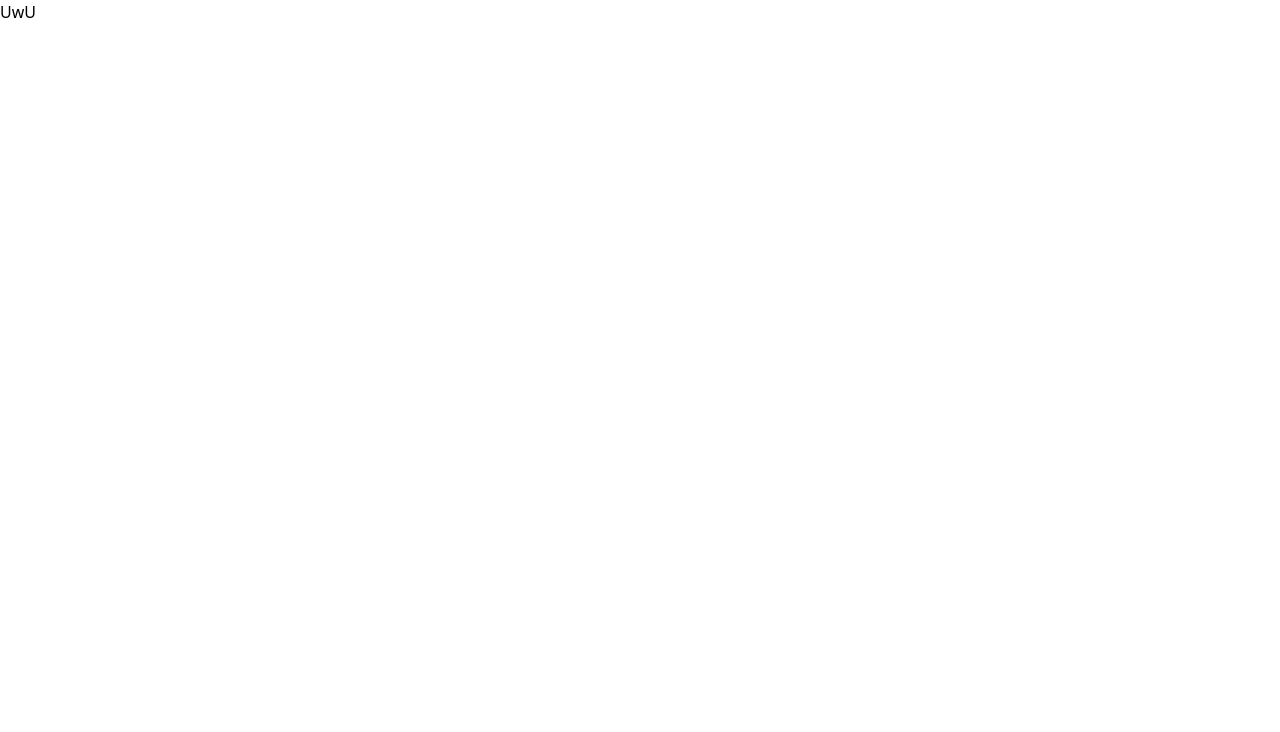
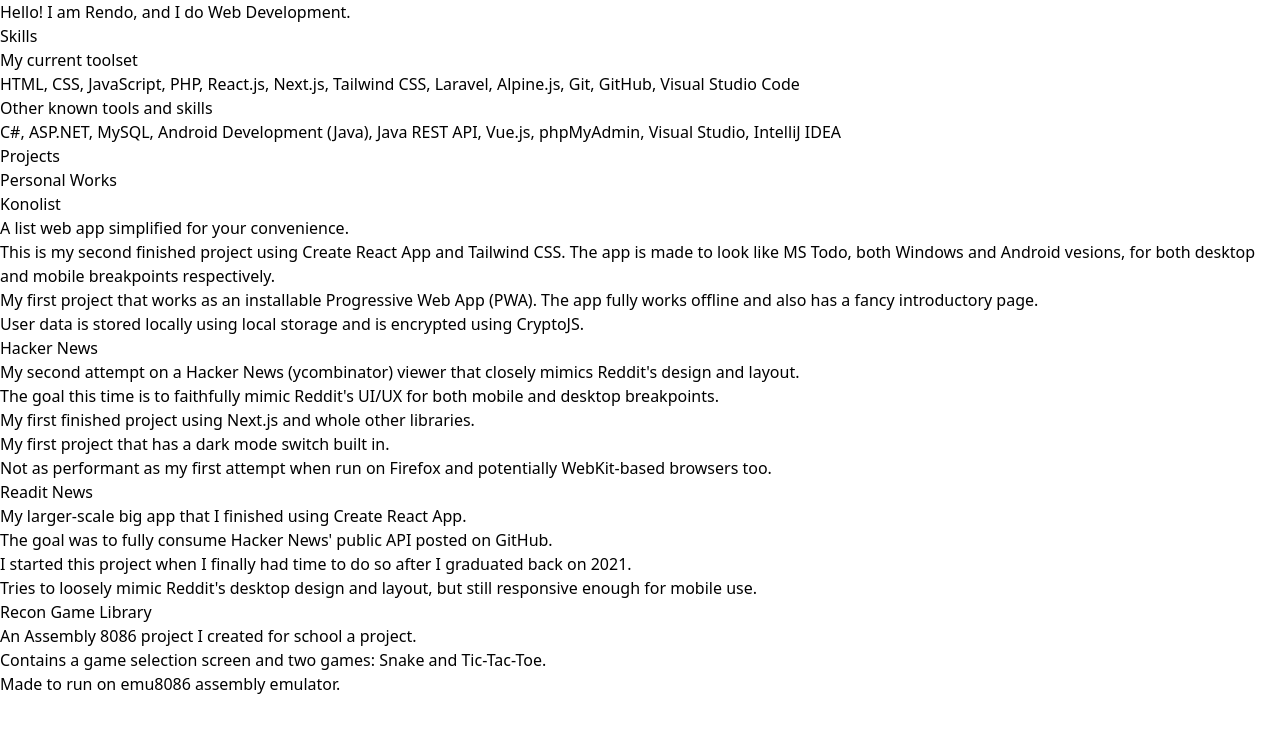
Before and after one commit to rendoruiz/rendo-homepage, a Next.js app: page / in a window 1280 px wide. Shown: the top 732 px of the page. Built offline with nearby package versions, Linux system fonts and the light colour scheme.

Commit message:
Update index.js

```diff
--- a/pages/index.js
+++ b/pages/index.js
@@ -10,23 +10,100 @@
       </Head>
 
       <header>
+        {/* site logo */}
 
+        {/* github, linked in */}
       </header>
 
       <main>
         {/* hero */}
+        <section>
+          <div>
+            Hello!
+            I am Rendo,
+            and I do Web Development.
+          </div>
 
-        UwU
-
+          {/* lottie space waving */}
+          {/* mobile space waving png */}
+        </section>
 
         {/* skills */}
+        <section>
+          <div>
+            <h2>Skills</h2>
 
+            <div>
+              <h3>My current toolset</h3>
+              <p>HTML, CSS, JavaScript, PHP, React.js, Next.js, Tailwind CSS, Laravel, Alpine.js, Git, GitHub, Visual Studio Code</p>
+            </div>
+
+            <div>
+              <h3>Other known tools and skills</h3>
+              <p>C#, ASP.NET, MySQL, Android Development (Java), Java REST API, Vue.js, phpMyAdmin, Visual Studio, IntelliJ IDEA</p>
+            </div>
+          </div>
+
+          {/* lottie space hovering */}
+          {/* mobile space w/ stars */}
+          {/* moon-esque background, rounded top and bottom svg */}
+        </section>
 
         {/* projects */}
+        <section>
+          <div>
+            <h2>Projects</h2>
 
+            <div>
+              <h3>Personal Works</h3>
+
+              <div>
+                <div>
+                  <h4>Konolist</h4>
+                  <p>A list web app simplified for your convenience.</p>
+                  <p>This is my second finished project using Create React App and Tailwind CSS. The app is made to look like MS Todo, both Windows and Android vesions, for both desktop and mobile breakpoints respectively.</p>
+                  <p>My first project that works as an installable Progressive Web App (PWA). The app fully works offline and also has a fancy introductory page.</p>
+                  <p>User data is stored locally using local storage and is encrypted using CryptoJS.</p>
+                </div>
+
+                <div>
+                  <h4>Hacker News</h4>
+                  <p>My second attempt on a Hacker News (ycombinator) viewer that closely mimics Reddit's design and layout.</p>
+                  <p>The goal this time is to faithfully mimic Reddit's UI/UX for both mobile and desktop breakpoints.</p>
+                  <p>My first finished project using Next.js and whole other libraries.</p>
+                  <p>My first project that has a dark mode switch built in.</p>
+                  <p>Not as performant as my first attempt when run on Firefox and potentially WebKit-based browsers too.</p>
+                </div>
+
+                <div>
+                  <h4>Readit News</h4>
+                  <p>My larger-scale big app that I finished using Create React App.</p>
+                  <p>The goal was to fully consume Hacker News' public API posted on GitHub.</p>
+                  <p>I started this project when I finally had time to do so after I graduated back on 2021.</p>
+                  <p>Tries to loosely mimic Reddit's desktop design and layout, but still responsive enough for mobile use.</p>
+                </div>
+
+                <div>
+                  <h4>Recon Game Library</h4>
+                  <p>An Assembly 8086 project I created for school a project.</p>
+                  <p>Contains a game selection screen and two games: Snake and Tic-Tac-Toe.</p>
+                  <p>Made to run on emu8086 assembly emulator.</p>
+                </div>
+
+                {/* buttons: view | source */}
+              </div>
+            </div>
+          </div>
+
+          {/* stars background */}
+          {/* lottie rocketship */}
+          {/* mobile rocketship */}
+        </section>
 
         {/* contact */}
+        <section>
 
+        </section>
       </main>
 
       <footer>
```
